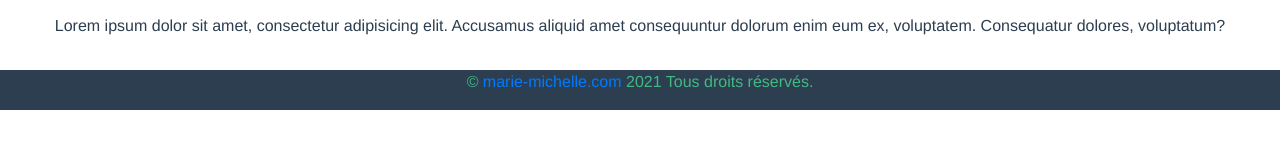
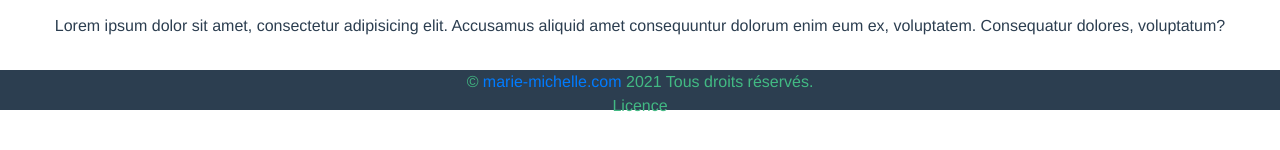
Before and after one commit to marie-michelle/1017examen2mariemichelle, a Vue app in the folder examen2vue/: page /accueil in a window 1280 px wide. Shown: the part 178-328 px from the top of the page. Built offline with nearby package versions, Linux system fonts and the light colour scheme.

Commit message:
Projet final - Ajout de licence

```diff
--- a/examen2vue/src/components/Pieddepage.vue
+++ b/examen2vue/src/components/Pieddepage.vue
@@ -1,6 +1,11 @@
 <template>
   <!-- Directive de bas de page -->
-  <div class="bgcolor green " v-footer></div>
+  <div>
+    <div class="bgcolor green ">
+      <span v-footer></span>
+      <router-link to="licence"><p>Licence</p></router-link>
+    </div>
+  </div>
 </template>
 <script>
 export default {
@@ -20,6 +25,9 @@ export default {
 </script>
 
 <style scoped>
+p {
+  color: #42b983;
+}
 h3 {
   margin: 40px 0 0;
 }
--- a/examen2vue/src/router/index.js
+++ b/examen2vue/src/router/index.js
@@ -1,46 +1,51 @@
-import Vue from 'vue'
-import VueRouter from 'vue-router'
-import Accueil from '../views/Accueil.vue'
+import Vue from "vue";
+import VueRouter from "vue-router";
+import Accueil from "../views/Accueil.vue";
 
-Vue.use(VueRouter)
+Vue.use(VueRouter);
 
 const routes = [
   {
-    path: '*',
-    name: 'NotFound',
-    component: () => import('../views/NotFound.vue')
+    path: "*",
+    name: "NotFound",
+    component: () => import("../views/NotFound.vue"),
   },
   {
-    path: '/',
-    name: 'Accueil',
-    component: Accueil
+    path: "/",
+    name: "Accueil",
+    component: Accueil,
   },
   {
-    path: '/accueil',
-    name: 'Accueil',
-    component: Accueil
+    path: "/accueil",
+    name: "Accueil",
+    component: Accueil,
   },
   {
-    path: '/utilisateur',
-    name: 'Utilisateur',
-    component: () => import('../views/Utilisateur.vue')
+    path: "/utilisateur",
+    name: "Utilisateur",
+    component: () => import("../views/Utilisateur.vue"),
   },
   {
-    path: '/projet',
-    name: 'Projet',
-    component: () => import('../views/Projets.vue')
+    path: "/projet",
+    name: "Projet",
+    component: () => import("../views/Projets.vue"),
   },
   {
-    path: '/contact',
-    name: 'Contact',
-    component: () => import('../views/Contact.vue')
-  }
-]
+    path: "/contact",
+    name: "Contact",
+    component: () => import("../views/Contact.vue"),
+  },
+  {
+    path: "/licence",
+    name: "Licence",
+    component: () => import("../views/Licence.vue"),
+  },
+];
 
 const router = new VueRouter({
-  mode: 'history',
+  mode: "history",
   base: process.env.BASE_URL,
-  routes
-})
+  routes,
+});
 
-export default router
+export default router;
--- /dev/null
+++ b/examen2vue/src/views/Licence.vue
@@ -0,0 +1,57 @@
+<template>
+  <!-- // The Unliscence a été choisi puisque l'application ne
+// contient aucune logique pour lesquelles nous prévoyons
+//  défendre de droits à la propriété intellectuelle,
+//  ni aucun contenu original propriétaire. Nous n'avons
+//  aucun droit d'utilisation sur la seule image présente
+//  sur l'application, il est donc inutile de protéger le
+//  projet par une licence particulière. Le projet est
+//  uniquement.  -->
+  <div class="p-5 m-5">
+    <br />
+    <h1>Conditions d'utilisation</h1>
+    <br />
+    <p class="center">
+      This is free and unencumbered software released into the public domain.
+      Anyone is free to copy, modify, publish, use, compile, sell, or distribute
+      this software, either in source code form or as a compiled binary, for any
+      purpose, commercial or non-commercial, and by any means. In jurisdictions
+      that recognize copyright laws, the author or authors of this software
+      dedicate any and all copyright interest in the software to the public
+      domain. We make this dedication for the benefit of the public at large and
+      to the detriment of our heirs and successors. We intend this dedication to
+      be an overt act of relinquishment in perpetuity of all present and future
+      rights to this software under copyright law. THE SOFTWARE IS PROVIDED "AS
+      IS", WITHOUT WARRANTY OF ANY KIND, EXPRESS OR IMPLIED, INCLUDING BUT NOT
+      LIMITED TO THE WARRANTIES OF MERCHANTABILITY, FITNESS FOR A PARTICULAR
+      PURPOSE AND NONINFRINGEMENT. IN NO EVENT SHALL THE AUTHORS BE LIABLE FOR
+      ANY CLAIM, DAMAGES OR OTHER LIABILITY, WHETHER IN AN ACTION OF CONTRACT,
+      TORT OR OTHERWISE, ARISING FROM, OUT OF OR IN CONNECTION WITH THE SOFTWARE
+      OR THE USE OR OTHER DEALINGS IN THE SOFTWARE. For more information, please
+      refer to
+    </p>
+    <a href="https://unlicense.org"><h3>https://unlicense.org</h3></a>
+  </div>
+</template>
+<script>
+export default {
+  name: "Licence",
+};
+</script>
+
+<style scoped>
+p {
+  color: rgb(0, 0, 0);
+}
+a {
+  color: #42b983;
+}
+.green {
+  color: #42b983;
+}
+.center {
+  align-items: center;
+  justify-content: center;
+  display: flex;
+}
+</style>
```
